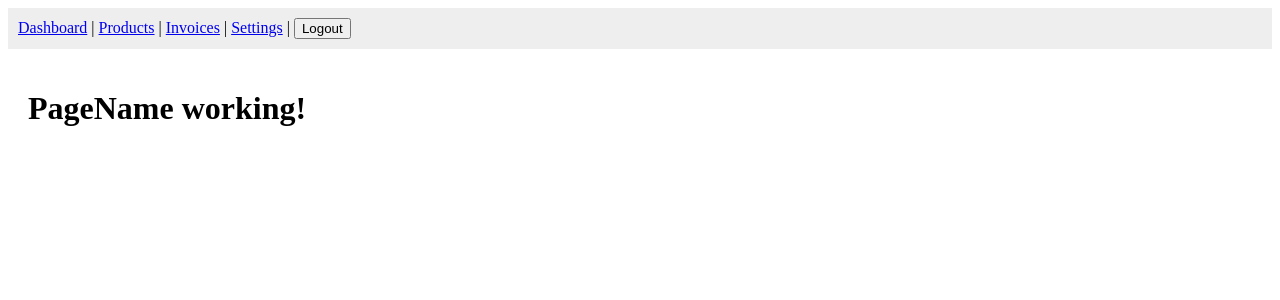
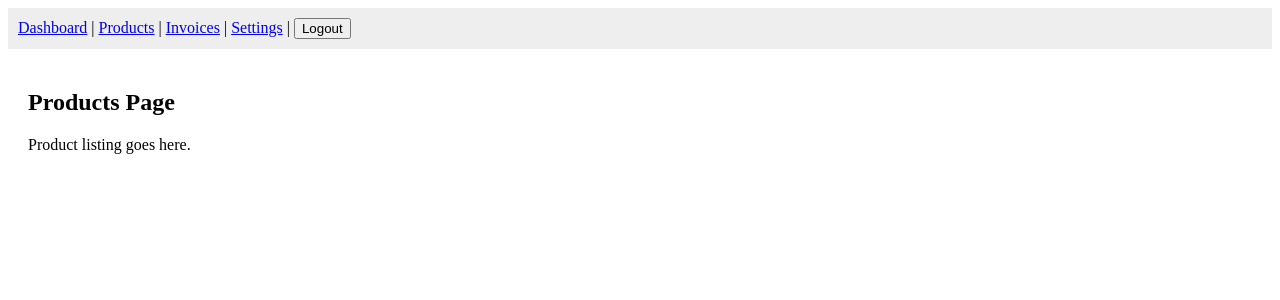
Before and after one commit to TinkaB6/automotive-invoice, a Next.js app: page /products in a window 1280 px wide. Shown: the top 300 px of the page. Built offline with nearby package versions, Linux system fonts and the light colour scheme; no server answers.

Commit message:
Update products.tsx

```diff
--- a/pages/products.tsx
+++ b/pages/products.tsx
@@ -1,9 +1,13 @@
 import Navbar from '../components/Navbar'
-export default function PageName() {
+
+export default function Products() {
   return (
     <>
       <Navbar />
-      <div style={{ padding:20 }}><h1>PageName working!</h1></div>
+      <div style={{ padding: 20 }}>
+        <h2>Products Page</h2>
+        <p>Product listing goes here.</p>
+      </div>
     </>
   )
 }
```
